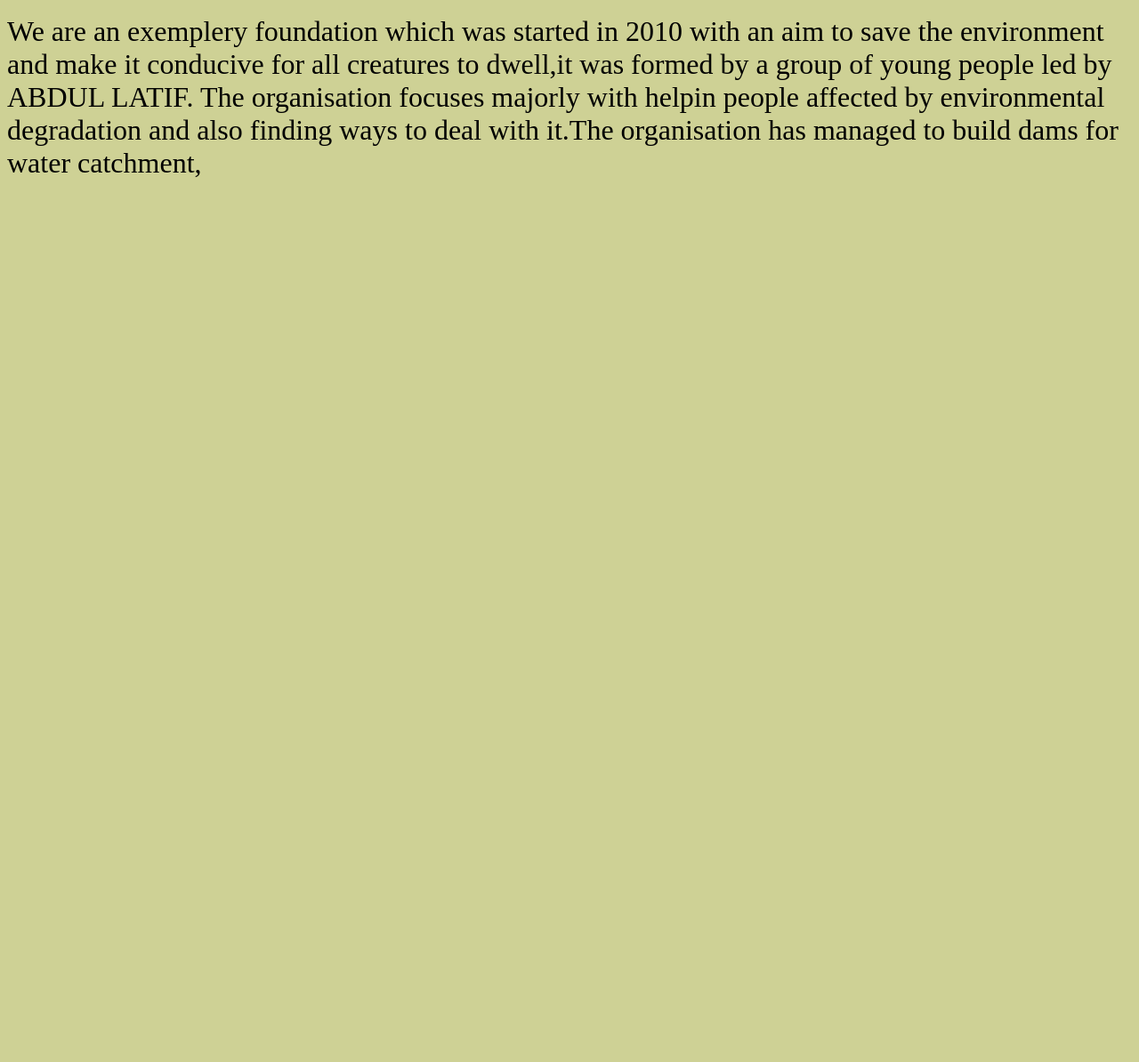
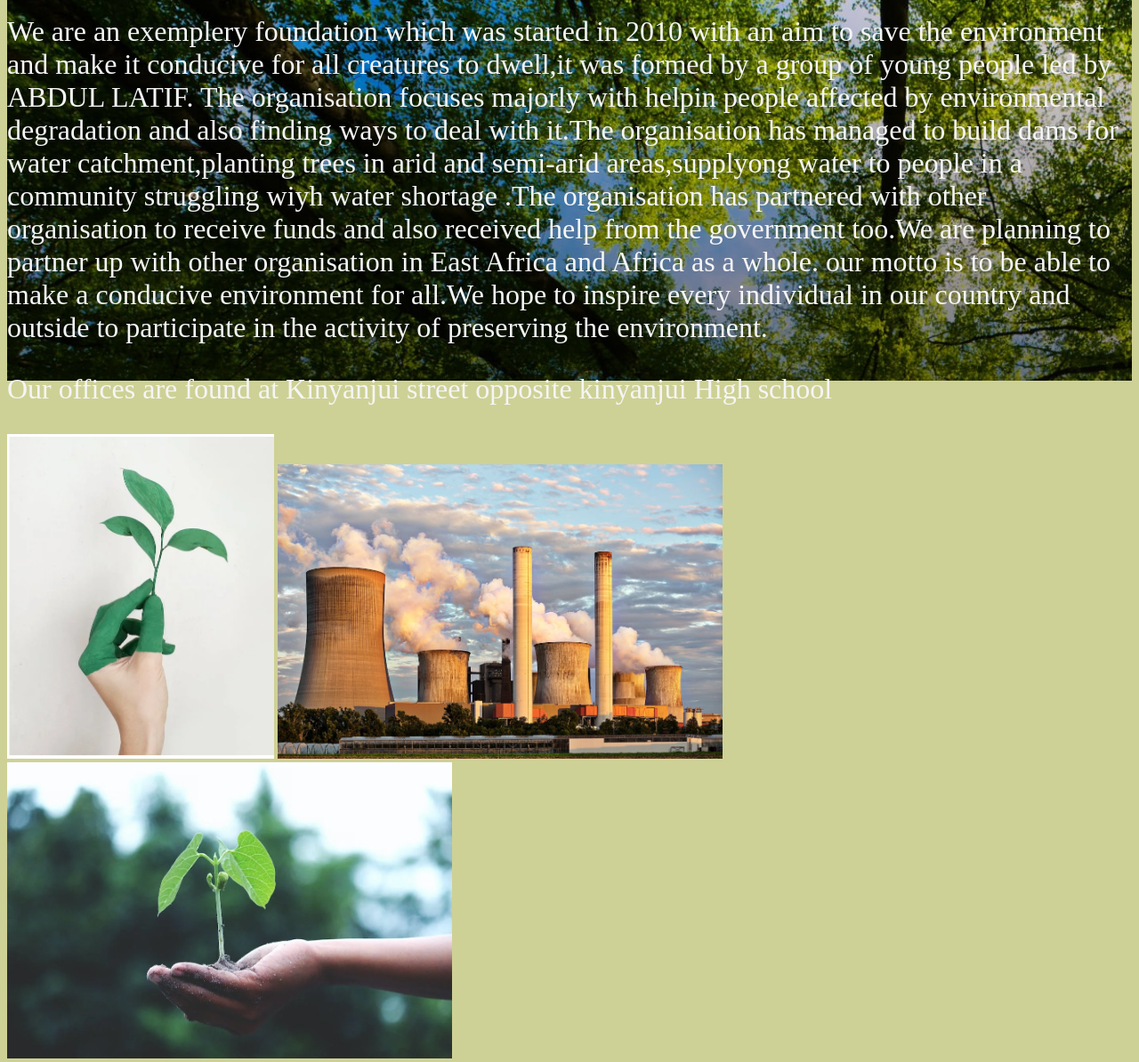
Before and after one commit to 360lad/Greenkenya, a plain HTML site: page about us.html in a window 1280 px wide. Shown: the part 73-1267 px from the top of the page at 89% size. Before the commit the page ends 800 px from the top, so only its background shows below. Drawn offline with Linux system fonts and the light colour scheme.

Commit message:
added a background-image

```diff
--- a/about us.html
+++ b/about us.html
@@ -15,9 +15,20 @@
             to dwell,it was formed  by a group of young people led by ABDUL LATIF.
             The organisation focuses majorly with helpin people affected by environmental
              degradation and also finding ways to deal with it.The organisation has managed to
-             build dams for water catchment,
+             build dams for water catchment,planting trees in arid and semi-arid areas,supplyong water
+             to people in a community struggling wiyh water shortage .The organisation has
+             partnered with other organisation to receive funds and also received help from the government
+             too.We are planning to partner up with other organisation in East Africa and Africa as a whole.
+             our motto is to be able to make a conducive environment for all.We hope to inspire every individual in
+             our country and outside to participate in the activity of preserving the environment.
+             <p>Our offices are found at Kinyanjui street opposite kinyanjui High school</p>
 
         </p>
+        <div class="section__image">
+        <img src="images.green/planting.jpg"width="300px">
+        <img src="images.green/recycling.jpeg"width="500px">
+        <img src="images.green/seedling.webp"width="500px">
+        </div>
     </div>
     </div>
 
--- a/sass/style.scss
+++ b/sass/style.scss
@@ -19,10 +19,19 @@ display: flex;
     display: flex;
 }
 p{
-    font-size: 2em;
+    font-size:1em;
 }
 // .b-image{
   // border: 5px solid white;
   // border-radius: 50%;
 // }
-@media screen and ()
+.section__about{
+  background: linear-gradient(rgba(0,0,0,0.1),rgba(0,0,0,0.5)), url("../images.green/forest.jpg") ;
+  height: 60vh;
+  color: whitesmoke;
+}
+.section__image{
+  @include flex{
+
+}
+}
```
Also changed, not shown: css/style.css, images.green/seedling.webp (added).
